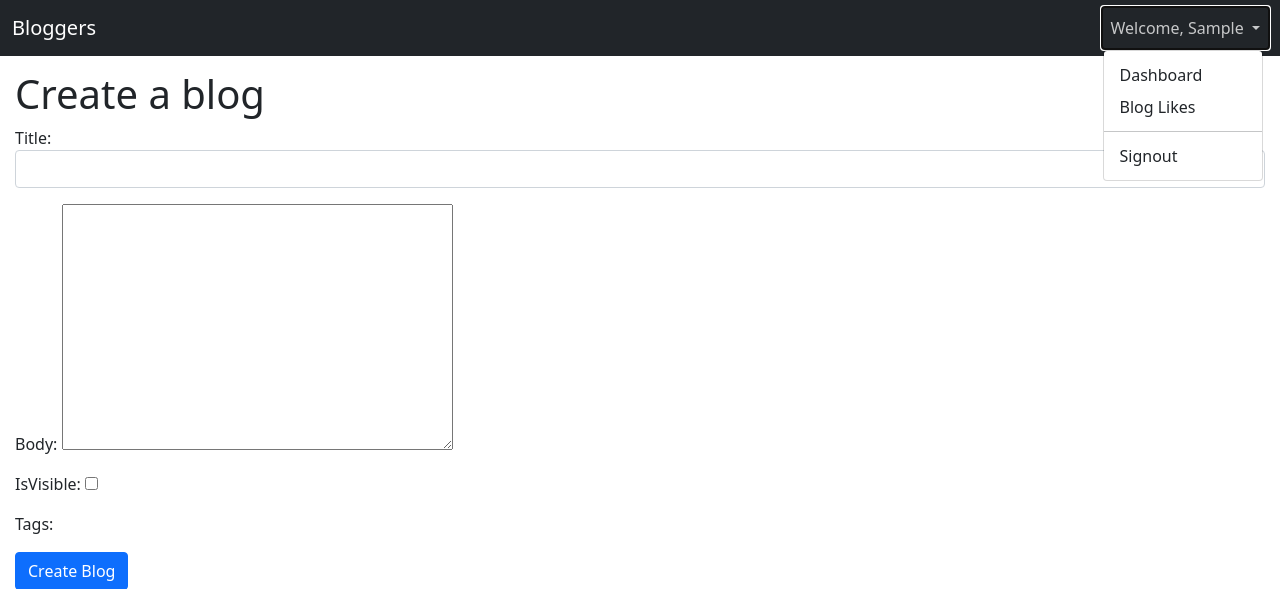
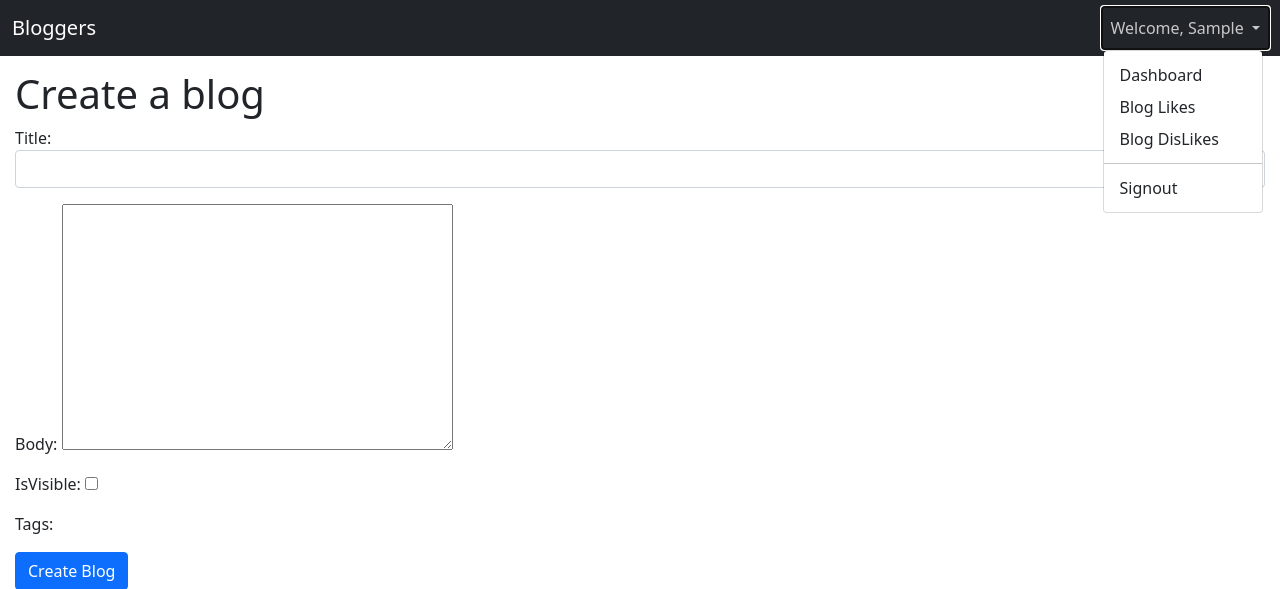
Before and after one commit to surajpulloor/Blog, a Django app: page /home/create_blog in a window 1280 px wide, after a click that opens the changed part. Shown: the top 589 px of the page. Run offline with Django 3.2, Linux system fonts and the light colour scheme; the visitor is signed in with stand-in values (Sample User, id 1); data that the repository does not hold is empty; some libraries are stand-ins or nearby versions.

Commit message:
Added "Blog's Dislike" feature

```diff
--- a/blog/templates/blog/base.html
+++ b/blog/templates/blog/base.html
@@ -255,8 +255,9 @@
                                         Welcome, {{ request.user.first_name }}
                                     </a>
                                     <ul class="dropdown-menu" aria-labelledby="navbarDropdown">
-                                        <li><a class="dropdown-item" href="/home/dashboard">Dashboard</a></li>
-                                        <li><a class="dropdown-item" href="/home/dashboard/get_blog_likes">Blog Likes</a></li>
+                                        <li><a class="dropdown-item" href="{% url 'blog:dashboard_home' %}">Dashboard</a></li>
+                                        <li><a class="dropdown-item" href="{% url 'blog:dashboard_get_blog_likes' %}">Blog Likes</a></li>
+                                        <li><a class="dropdown-item" href="{% url 'blog:dashboard_get_blog_dislikes' %}">Blog DisLikes</a></li>
                                         <li><hr class="dropdown-divider"></li>
                                         <li><a class="dropdown-item" href="/home/signout?next={{request.path}}">Signout</a></li>
                                     </ul>
--- a/blog/views.py
+++ b/blog/views.py
@@ -894,7 +894,15 @@ def blog_likes_per_user(req):
 
 
 def blog_dislikes_per_user(req):
-    pass
+    if req.user.is_authenticated:
+
+        blog_dislikes_by_user = Blog.objects.filter(disliked_users__id=req.user.id)
+
+        return render(req, 'blog/get_dislikes_per_user.html', {'blog_dislikes': blog_dislikes_by_user})
+
+    else:
+        next = req.GET.get('next', '/')
+        return HttpResponseRedirect(reverse('blog:login') + "?next=" + next)
 
 def comment_likes_per_user(req):
     pass
```
Also changed, not shown: blog/templates/blog/get_dislikes_per_user.html (added, +34 -0 lines).
